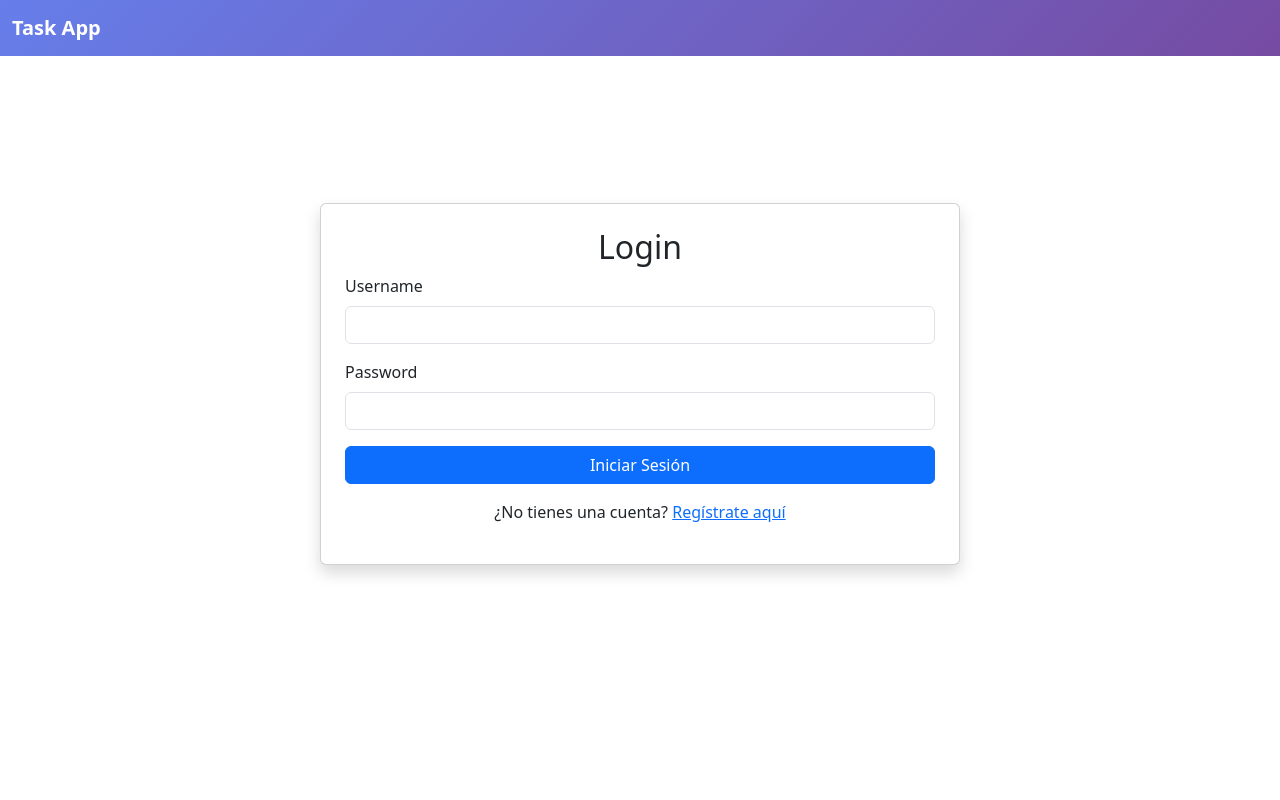
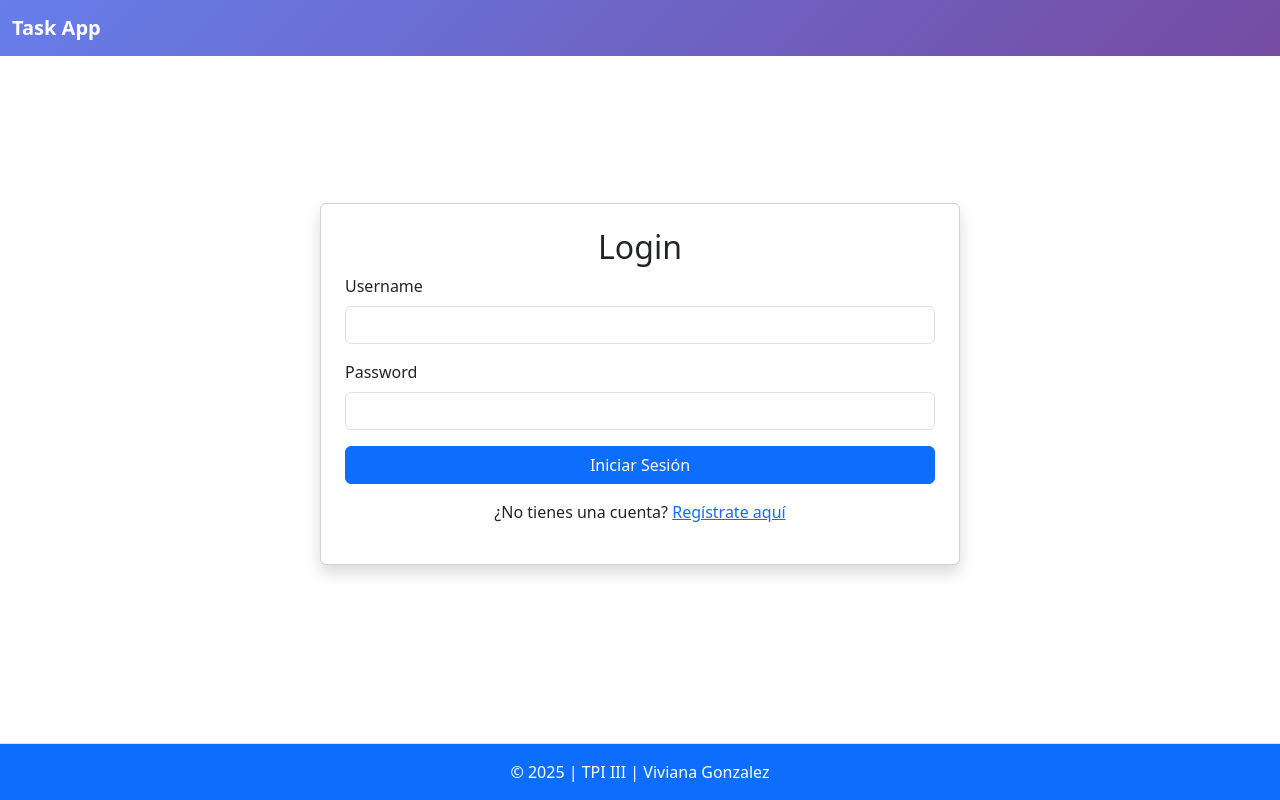
Before and after one commit to viviiigz/trabajo-practico-integrador-2-viviana-gonzalez, a React (Vite) app in the folder tp3/: page /login in a window 1280 px wide. Built offline with nearby package versions, Linux system fonts and the light colour scheme; no server answers.

Commit message:
footer realizado, los fetchs ya funcionan correctamente

```diff
--- a/tp3/src/components/Footer.jsx
+++ b/tp3/src/components/Footer.jsx
@@ -0,0 +1,19 @@
+import React from 'react';
+import './../index.css';
+
+export const Footer = () => {
+
+  return (
+    <footer className="bg-primary text-white border-top w-100 mt-auto">
+      <div className="container-fluid">
+        <div className="row">
+          <div className="col-12 text-center py-3">
+            <span className="text-mueted">
+              &copy; 2025 | TPI III | Viviana Gonzalez
+            </span>
+          </div>
+        </div>
+      </div>
+    </footer>
+  );
+};
--- a/tp3/src/router/AppRouter.jsx
+++ b/tp3/src/router/AppRouter.jsx
@@ -7,7 +7,7 @@ import { Register } from '../pages/Register';
 import { PrivateRoute } from './PrivateRoute';
 import { PublicRoute } from './PublicRoute';
 import { Navbar } from '../components/Navbar';
-// import { Footer } from '../components/Footer';
+import { Footer } from '../components/Footer';
 import { useState, useEffect } from 'react';
 import { Loading } from '../components/Loading'; // Para la carga inicial
 
@@ -83,7 +83,7 @@ export const AppRouter = () => {
         </Routes>
       </main>
 
-      {/* <Footer /> */}
+      <Footer />
     </div>
   );
 };
```
